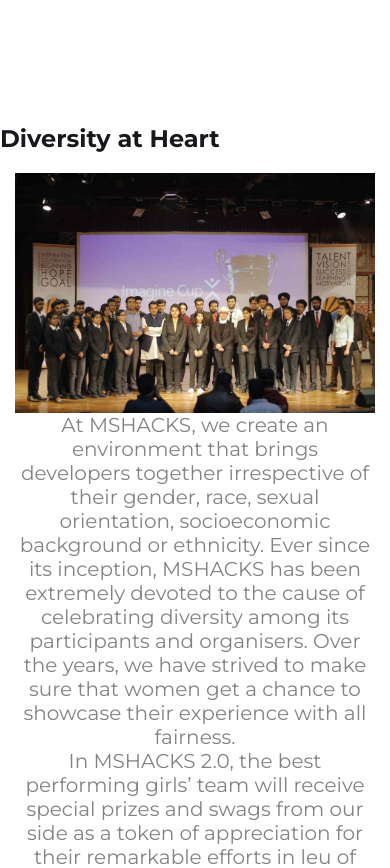
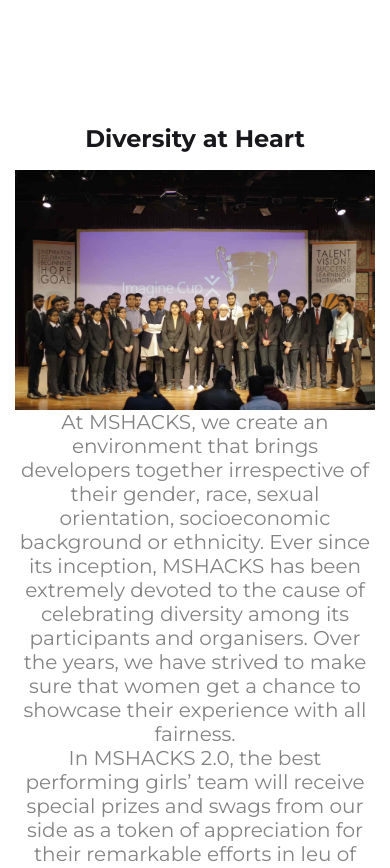
Before and after one commit to pranav0408/letshack, a website: page index.html in a window 390 px wide. Shown: the part 3852-4720 px from the top of the page. Drawn offline with Linux system fonts and the light colour scheme; files whose address does not match are found by name.

Commit message:
resolved mobile site

```diff
--- a/assets/css/update.css
+++ b/assets/css/update.css
@@ -1,10 +1,8 @@
 #sponsors{
 	padding: 50px;
 }
-html{
+html,body{
   width: 100vw;
-}
-body{
   overflow-x: hidden;
 }
 .navbar{
--- a/index.html
+++ b/index.html
@@ -322,8 +322,8 @@
 
 
 <section id="diversity" class="container">
-    <div class="row text-center">
-        <h2 class="text-center"><center>Diversity at Heart</center></h2><br><br>
+    <div class="text-center">
+        <h2>Diversity at Heart</h2>
     </div>
 
     <div class="gap-20"></div>
```
